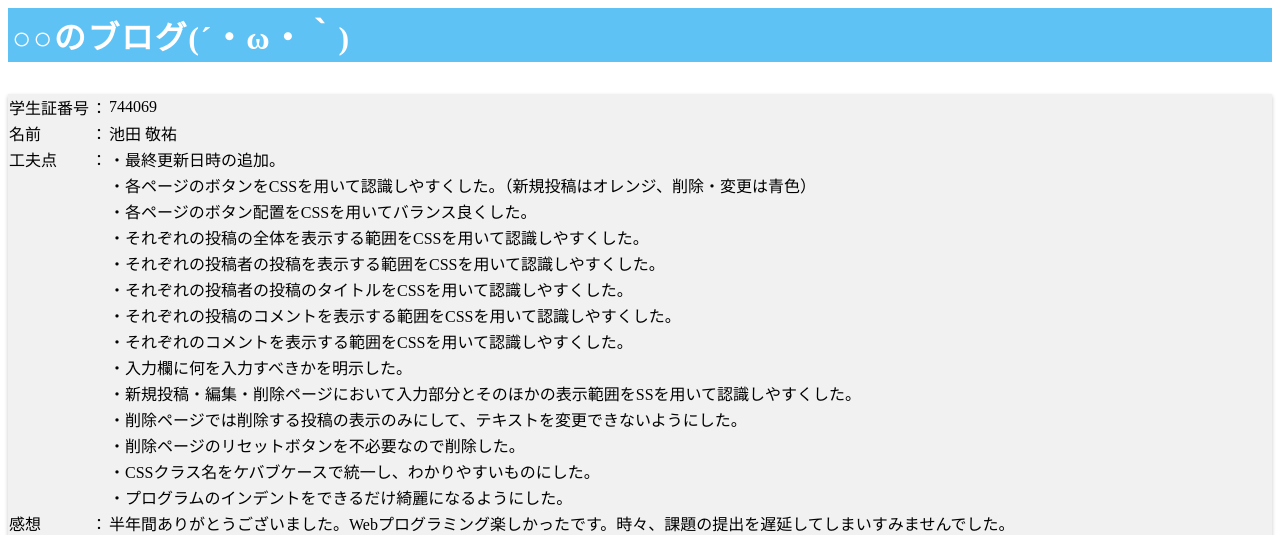
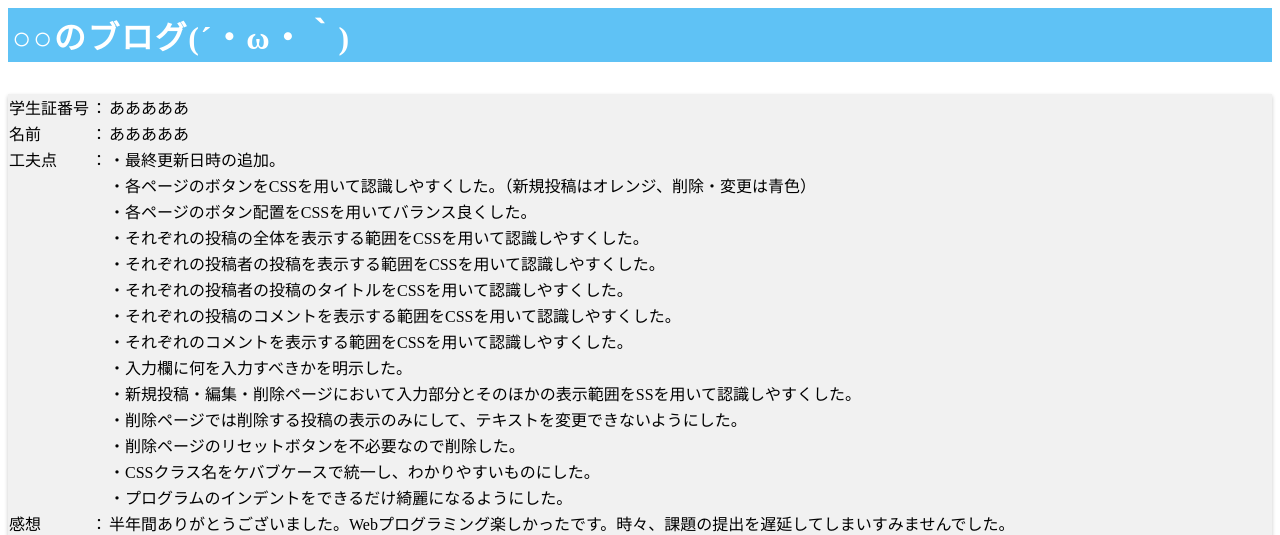
Before and after one commit to ike-keichan/University-AP-Web, a PHP site: page / in a window 1280 px wide. Shown: the top 535 px of the page. Run offline with PHP 8.4, Linux system fonts and the light colour scheme; data comes from the database, SQL or seed files in the repository.

Commit message:
1/18 4th commit Update index.php

```diff
--- a/Sites/webapp/12-14/index.php
+++ b/Sites/webapp/12-14/index.php
@@ -102,12 +102,12 @@
          <tr>
             <td>学生証番号</td>
             <td>：</td>
-            <td>744069</td>
+            <td>あああああ</td>
          </tr>
          <tr>
             <td>名前</td>
             <td>：</td>
-            <td>池田 敬祐</td>
+            <td>あああああ</td>
          </tr>
          <tr>
             <td>工夫点</td>
```
